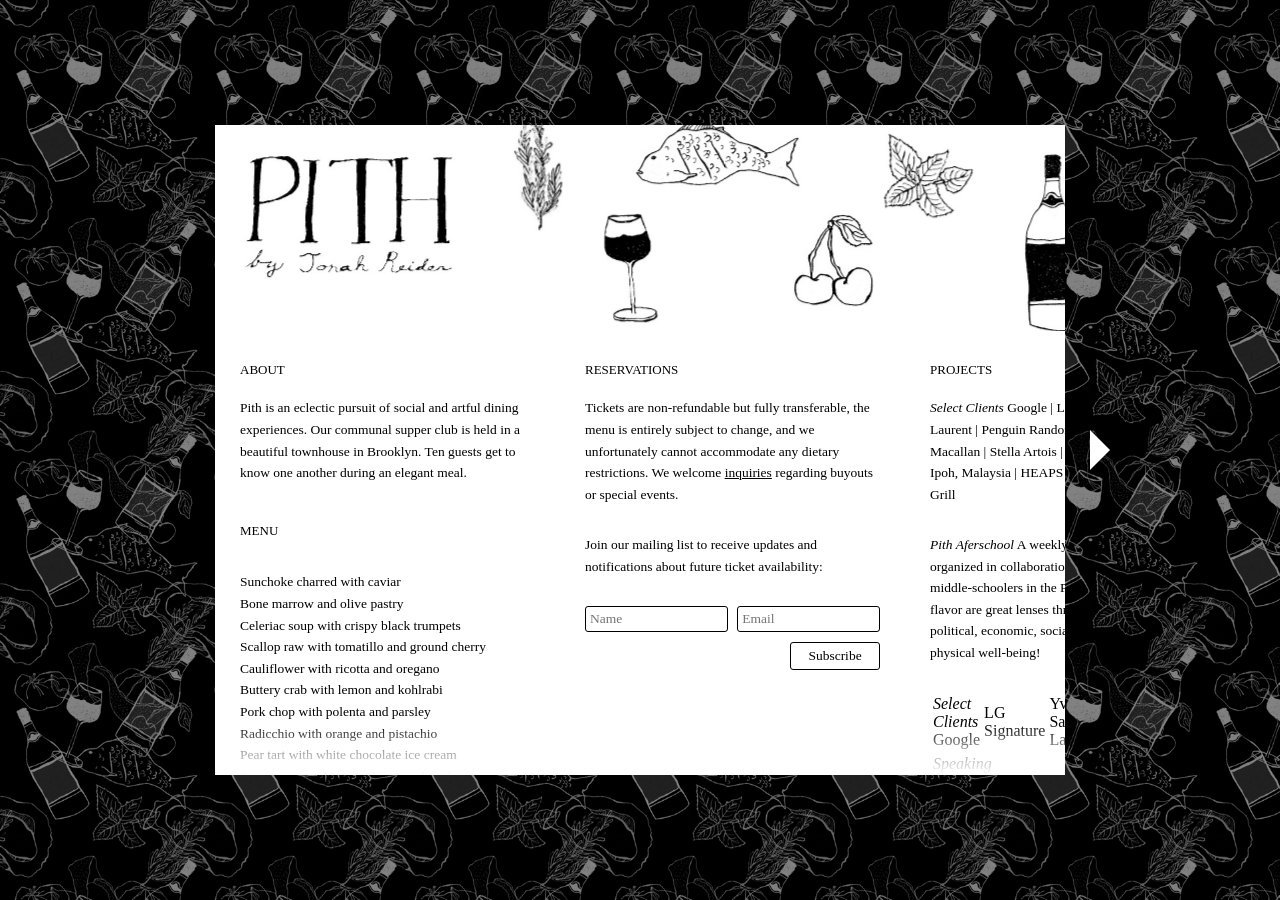
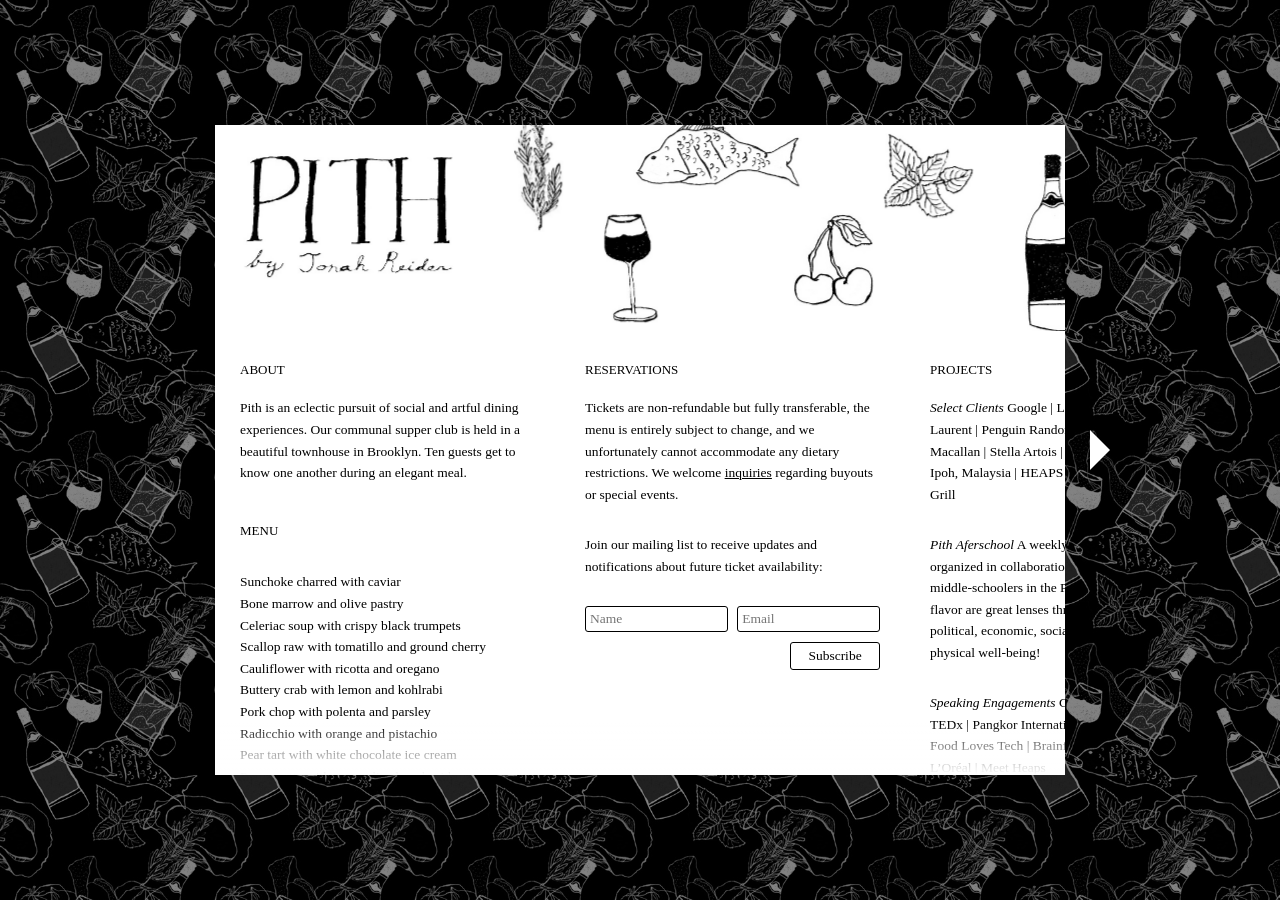
Before and after one commit to zoe-pith/pith-site, a Jekyll site: the page built from index.md, in a window 1280 px wide. Built offline with Jekyll 4.4.1, drawn with Linux system fonts in a browser that asks for light colours; some web fonts are replaced; some of the changed lines change nothing that is shown.

Commit message:
Fixed silly pipe thing

```diff
--- a/sections/projects.md
+++ b/sections/projects.md
@@ -1,11 +1,9 @@
 # projects
-*Select Clients* Google | LG Signature | Yves Saint Laurent | Penguin Random House | KitchenAid | The Macallan | Stella Artois | Kellogg’s | Government of Ipoh, Malaysia | HEAPS Magazine | Gotham Bar and Grill
+*Select Clients* Google &#124; LG Signature &#124; Yves Saint Laurent &#124; Penguin Random House &#124; KitchenAid &#124; The Macallan &#124; Stella Artois &#124; Kellogg’s &#124; Government of Ipoh, Malaysia &#124; HEAPS Magazine &#124; Gotham Bar and Grill
 
 *Pith Aferschool* A weekly free after-school program, organized in collaboration with City Growers, for middle-schoolers in the Pith neighborhood. Food and flavor are great lenses through which to examine political, economic, social, environmental, and physical well-being!
 
-*Select Clients* Google | LG Signature | Yves Saint Laurent | Penguin Random House | KitchenAid | The Macallan | Stella Artois | Kellogg’s | Government of Ipoh, Malaysia | HEAPS Magazine | Gotham Bar and Grill
-
-*Speaking Engagements* Georgetown University | TEDx | Pangkor International Development Dialogue | Food Loves Tech | Brainfood | Spoon University | L'Oréal | Meet Heaps
+*Speaking Engagements* Georgetown University &#124; TEDx &#124; Pangkor International Development Dialogue &#124; Food Loves Tech &#124; Brainfood &#124; Spoon University &#124; L'Oréal &#124; Meet Heaps
 
 *Tokyo* A partnership with HEAPS Magazine. Collaboration with local ceramic artists, designers, farmers, and chefs. Beef tartare with fish sauce and hijiki. Summer deer with squash and chestnut. Eggplant with pistachio and wasabi leaves. Hojicha ice cream.
 
```
